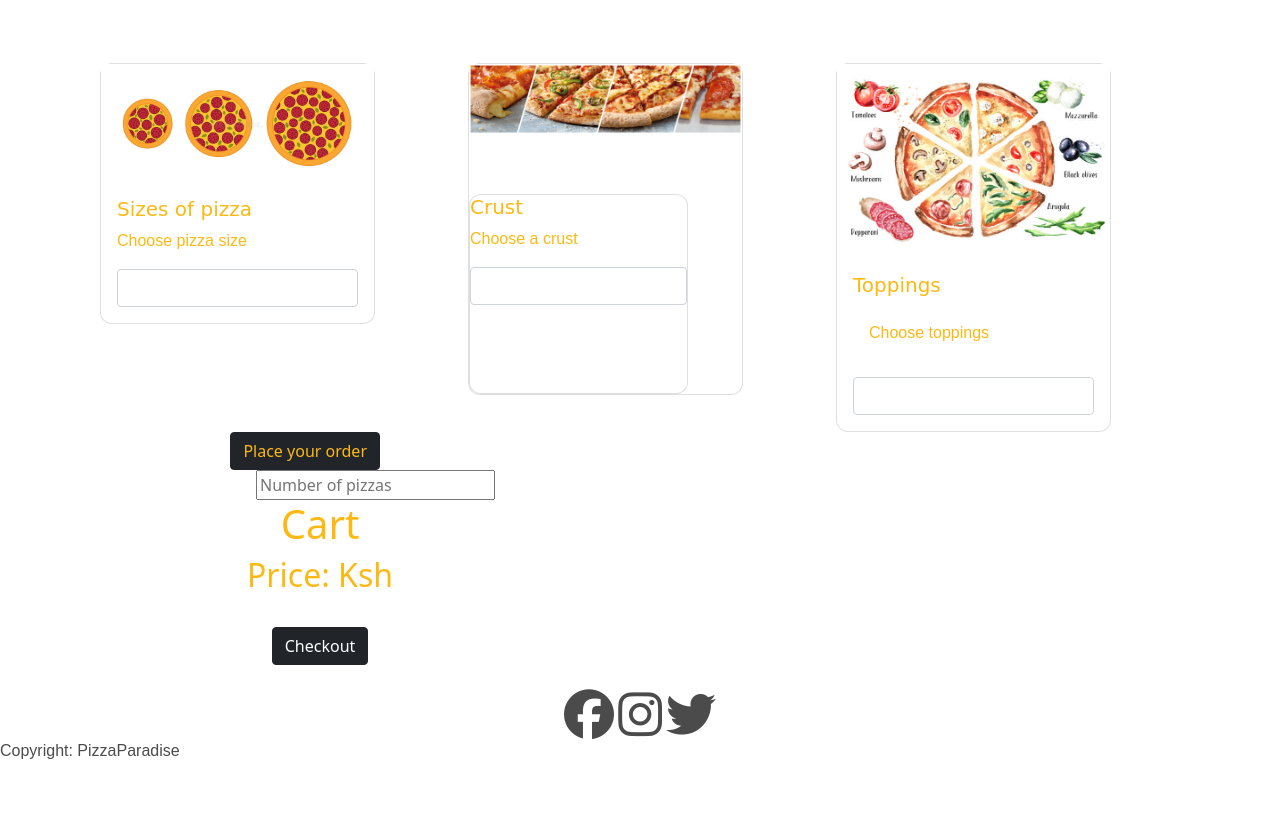
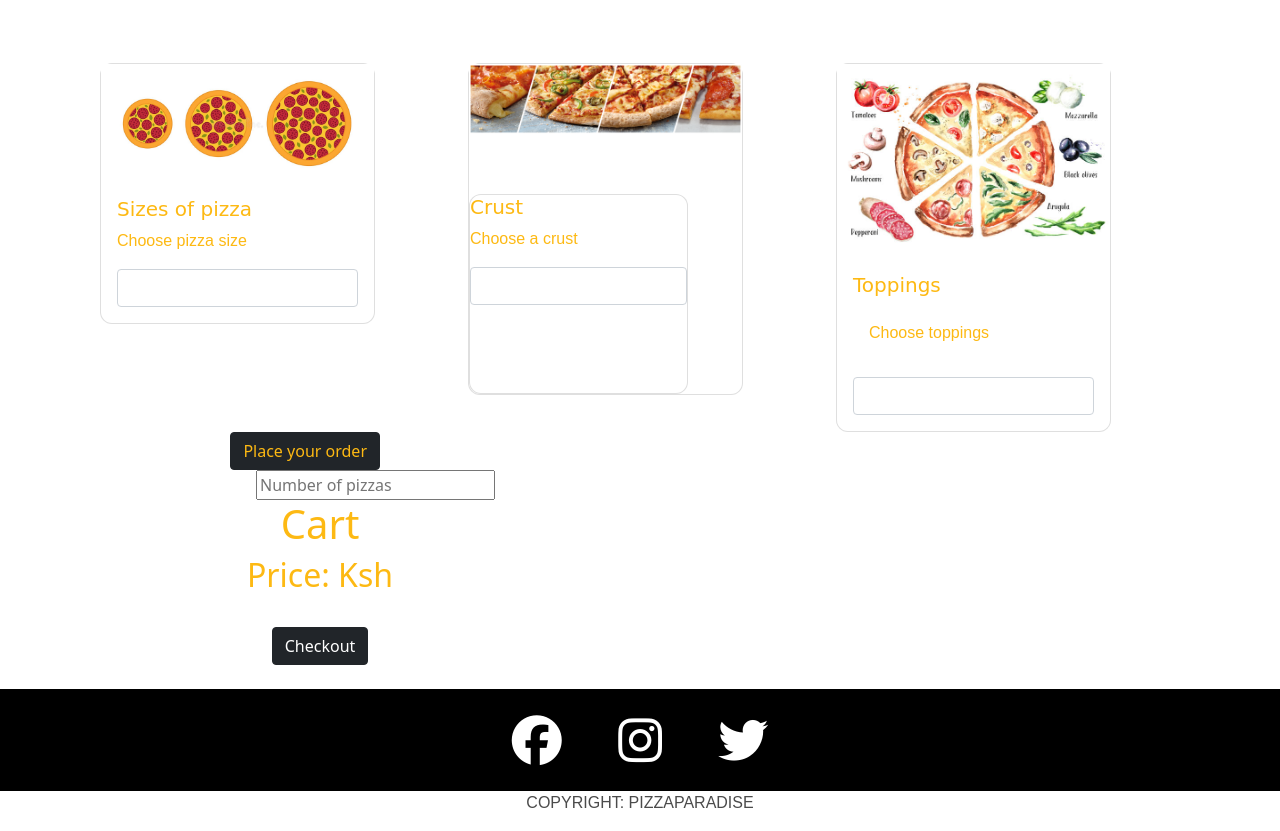
Before and after one commit to joey57/pizza-paradise, a plain HTML site: page index.html in a window 1280 px wide. Shown: the part 847-1678 px from the top of the page. Before the commit the page ends 1626 px from the top, so only its background shows below. Drawn offline with nearby package versions, Linux system fonts and the light colour scheme.

Commit message:
styled footer section

```diff
--- a/css/styles.css
+++ b/css/styles.css
@@ -101,3 +101,21 @@ h2 {
 .page-header{
   text-align: center;
 }
+#footer p{
+  text-align: center;
+}
+#footer .section-a{
+  background-color:black;
+  padding: 0%;
+  margin: 0%;
+}
+.section-a i{
+  color: #fff;
+  padding: 1%;
+  margin: 1%;
+  border-radius: 10px;
+}
+.section-b p{
+  text-transform: uppercase;
+  text-align: center;
+}
```
